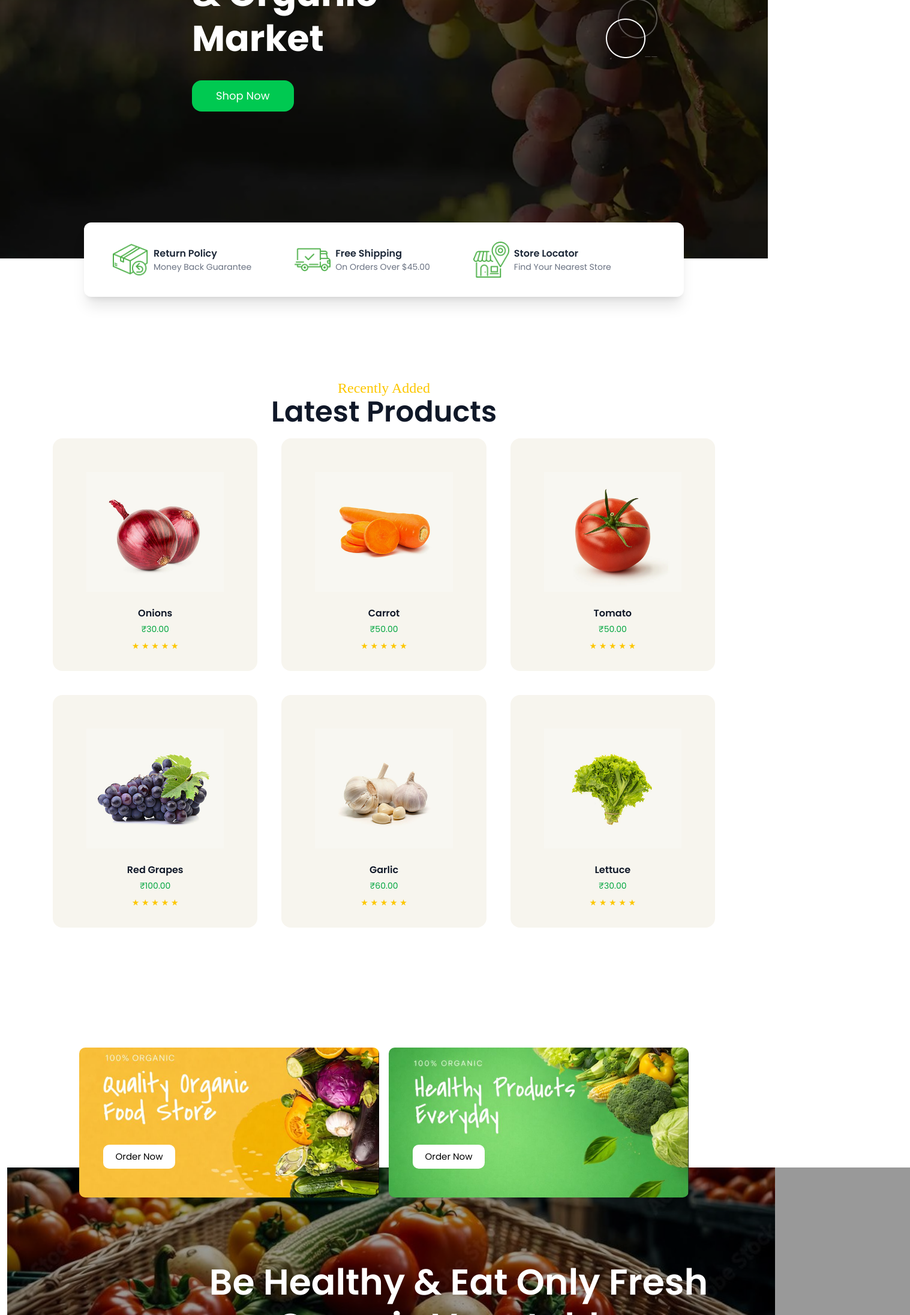
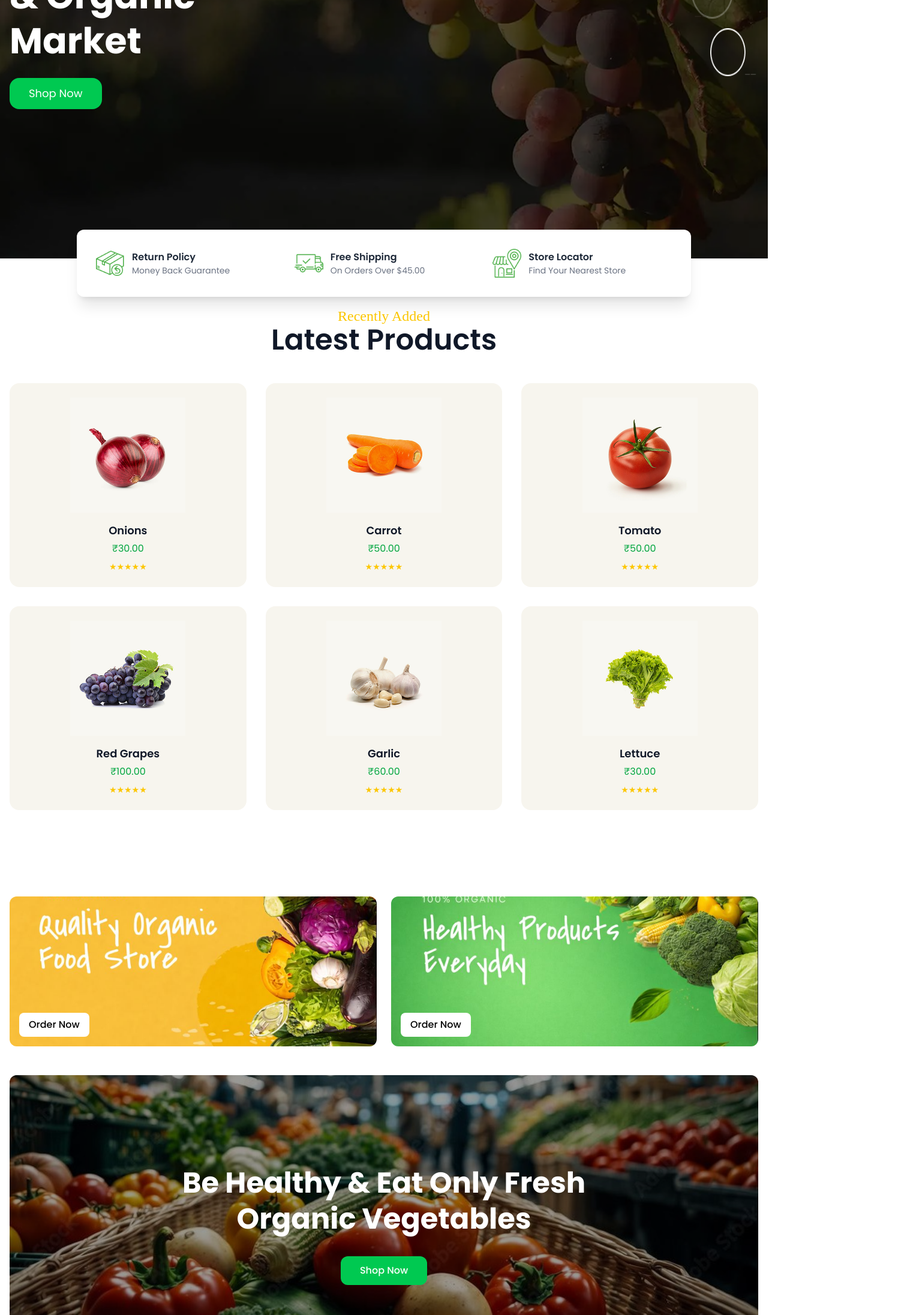
Before and after one commit to pentasoftwareconsultancy/Agriculture, a React (Vite) app in the folder Agri/: page / in a window 1280 px wide. Shown: the part 500-2693 px from the top of the page at 60% size, 1517 px wide, since content can reach past the window. Built offline with nearby package versions, Linux system fonts and the light colour scheme.

Commit message:
Done with responsive design of home

```diff
--- a/Agri/src/components/Home/Hero.jsx
+++ b/Agri/src/components/Home/Hero.jsx
@@ -9,57 +9,59 @@ import circle2 from "../../assets/circle2.png";
 function Hero() {
   return (
     <section
-      className="relative h-screen bg-cover bg-center flex items-center"
+      className="relative min-h-screen bg-cover bg-center flex items-center"
       style={{ backgroundImage: `url(${homeMain})` }}
     >
       <div className="absolute inset-0 bg-black/50"></div>
 
-      <div className="flex relative z-10 ml-80 text-white">
-        <div>
-          <h1 className="text-6xl font-bold leading-tight">
-            <span className="text-yellow-400 font-pacifico ">Agriculture</span>
+      <div className="container mx-auto px-4 relative z-10">
+        <div className="flex flex-col lg:flex-row items-center justify-between">
+          <div className="text-white text-center lg:text-left mb-8 lg:mb-0">
+            <h1 className="text-3xl sm:text-4xl md:text-5xl lg:text-6xl font-bold leading-tight mb-6">
+              <span className="text-yellow-400 font-pacifico">Agriculture</span>
               <br />
               & Organic
               <br />
               Market
             </h1>
 
-          <button className="mt-8 px-10 py-3 bg-green-500 hover:bg-green-600 rounded-2xl text-white text-lg transition">
+            <button className="px-8 py-3 bg-green-500 hover:bg-green-600 rounded-2xl text-white text-base md:text-lg transition">
               Shop Now
             </button>
           </div>
+
+          <div className="hidden lg:flex flex-col gap-4 relative">
+            <img src={circle2} className="w-20 h-20 xl:w-24 xl:h-24" />
+            <img src={circle1} className="w-16 h-16 xl:w-20 xl:h-20 ml-8" />
           </div>
-
-      <div className="absolute right-40 top-1/2 -translate-y-1/2 z-10 flex flex-col gap-4">
-        <img src={circle2} className="" />
-      </div>
-      <div className="absolute right-45 top-100 ">
-        <img src={circle1} className="" />
-      </div>
-
-      <div className="absolute -bottom-16 left-1/2 -translate-x-1/2 z-20">
-        <div className="bg-white w-250 rounded-xl shadow-xl px-12 py-8 flex gap-16 ">
-          <div className="flex">
-            <img src={icon} className="w-15 h-15 m-0" />
-            <div className="p-2">
-              <h4 className="font-semibold text-gray-800">Return Policy</h4>
-              <p className="text-sm text-gray-500">Money Back Guarantee</p>
         </div>
       </div>
 
-          <div className="flex">
-            <img src={icon1} className="w-15 h-15 m-0" />
-            <div className="p-2">
-              <h4 className="font-semibold text-gray-800">Free Shipping</h4>
-              <p className="text-sm text-gray-500">On Orders Over $45.00</p>
+      <div className="absolute -bottom-6 sm:-bottom-8 md:-bottom-16 left-0 right-0 z-20 px-4">
+        <div className="bg-white max-w-5xl mx-auto rounded-xl shadow-xl p-4 md:p-8">
+          <div className="grid grid-cols-1 sm:grid-cols-3 gap-4 md:gap-8">
+            <div className="flex items-center justify-center sm:justify-start">
+              <img src={icon} className="w-10 h-10 md:w-12 md:h-12 mr-3 flex-shrink-0" />
+              <div className="text-center sm:text-left">
+                <h4 className="font-semibold text-gray-800 text-sm md:text-base">Return Policy</h4>
+                <p className="text-xs md:text-sm text-gray-500">Money Back Guarantee</p>
               </div>
             </div>
 
-          <div className="flex">
-            <img src={icon2} className="w-15 h-15 m-0" />
-            <div className="p-2">
-              <h4 className="font-semibold text-gray-800">Store Locator</h4>
-              <p className="text-sm text-gray-500">Find Your Nearest Store</p>
+            <div className="flex items-center justify-center sm:justify-start">
+              <img src={icon1} className="w-10 h-10 md:w-12 md:h-12 mr-3 flex-shrink-0" />
+              <div className="text-center sm:text-left">
+                <h4 className="font-semibold text-gray-800 text-sm md:text-base">Free Shipping</h4>
+                <p className="text-xs md:text-sm text-gray-500">On Orders Over $45.00</p>
+              </div>
+            </div>
+
+            <div className="flex items-center justify-center sm:justify-start">
+              <img src={icon2} className="w-10 h-10 md:w-12 md:h-12 mr-3 flex-shrink-0" />
+              <div className="text-center sm:text-left">
+                <h4 className="font-semibold text-gray-800 text-sm md:text-base">Store Locator</h4>
+                <p className="text-xs md:text-sm text-gray-500">Find Your Nearest Store</p>
+              </div>
             </div>
           </div>
         </div>
--- a/Agri/src/components/Home/Hero1.jsx
+++ b/Agri/src/components/Home/Hero1.jsx
@@ -16,45 +16,43 @@ function LatestProducts() {
   ]
 
   return (
-    <section className="py-50 bg-white">
-
-      <div className="text-center mb-5">
-        <p className="text-yellow-400 font-pacifico text-2xl">
+    <section className="py-8 md:py-20 bg-white">
+      <div className="container mx-auto px-4">
+        <div className="text-center mb-8 md:mb-12">
+          <p className="text-yellow-400 font-pacifico text-lg md:text-2xl">
             Recently Added
           </p>
-        <h2 className="text-5xl font-semibold text-gray-900">
+          <h2 className="text-2xl md:text-5xl font-semibold text-gray-900">
             Latest Products
           </h2>
         </div>
 
-      <div className="max-w-6xl mx-auto grid grid-cols-1 sm:grid-cols-2 md:grid-cols-3 gap-10 px-6">
+        <div className="grid grid-cols-2 md:grid-cols-3 gap-4 md:gap-8">
           {products.map((product) => (
             <div
               key={product.id}
-            className="group bg-[#f7f5ee] rounded-2xl p-8 text-center hover:shadow-xl transition"
+              className="bg-[#f7f5ee] rounded-xl md:rounded-2xl p-3 md:p-6 text-center hover:shadow-xl transition"
             >
-            <div className=" rounded-xl p-6">
+              <div className="mb-3 md:mb-4">
                 <img
                   src={product.img}
                   alt={product.name}
-                className=" w-200 h-50 object-cover group-hover:scale-105 transition"
+                  className="w-full h-24 md:h-48 object-contain mx-auto transition hover:scale-105"
                 />
               </div>
-            <h3 className="font-semibold text-gray-900">
+              <h3 className="font-semibold text-gray-900 text-sm md:text-lg mb-1">
                 {product.name}
               </h3>
-
-            <p className="text-green-600 text-sm mt-1">
+              <p className="text-green-600 text-sm md:text-base mb-2">
                 {product.price}
               </p>
-
-            <div className="flex justify-center gap-1 mt-2 text-yellow-400 text-sm">
-              ★ ★ ★ ★ ★
+              <div className="text-yellow-400 text-sm">
+                ★★★★★
               </div>
             </div>
           ))}
         </div>
-
+      </div>
     </section>
   )
 }
--- a/Agri/src/components/Home/Hero2.jsx
+++ b/Agri/src/components/Home/Hero2.jsx
@@ -4,25 +4,36 @@ import Hero2_2 from '../../assets/Hero2_2.png'
 import Hero2_4 from '../../assets/Hero2_4.jpg'
 function Hero2() {
   return (
-    <div className='relative h-[800px]'>
-        <div className='flex absolute gap-4 justify-center w-full z-20'>
-            <div className='relative'>
-              <img className='w-[500px] h-[250px] object-cover rounded-[10px]' src={Hero2_1} alt="Hero1"/>
-              <button className='absolute text-[15px] w-30 bottom-12 left-10 bg-white text-black h-10 px-2 rounded-[10px]'>Order Now</button>
-            </div>
-            <div className='relative'>
-               <img className='w-[500px] h-[250px] object-cover rounded-[10px]' src={Hero2_2} alt="Hero1"/>
-               <button className='absolute text-[15px] w-30 bottom-12 left-10 bg-white text-black h-10 px-2 rounded-[10px]'>Order Now</button>
-            </div>
+    <div className='py-8 md:py-16'>
+      <div className='container mx-auto px-4'>
+        <div className='grid grid-cols-1 md:grid-cols-2 gap-4 md:gap-6 mb-8 md:mb-12'>
+          <div className='relative'>
+            <img className='w-full h-[200px] md:h-[250px] object-cover rounded-xl' src={Hero2_1} alt="Fresh Vegetables"/>
+            <button className='absolute bottom-4 left-4 bg-white text-black px-4 py-2 rounded-lg text-sm md:text-base font-medium hover:bg-gray-100 transition'>
+              Order Now
+            </button>
+          </div>
+          <div className='relative'>
+            <img className='w-full h-[200px] md:h-[250px] object-cover rounded-xl' src={Hero2_2} alt="Organic Fruits"/>
+            <button className='absolute bottom-4 left-4 bg-white text-black px-4 py-2 rounded-lg text-sm md:text-base font-medium hover:bg-gray-100 transition'>
+              Order Now
+            </button>
+          </div>
         </div>
-        <div className='relative'>
-            <img className='relative w-[1505px] h-[500px] object-cover object-bottom top-50 left-3 ' src={Hero2_4} alt="Hero1"/>
-            <div className='absolute inset-0 bg-black opacity-40 left-3 top-50 w-[1505px] h-[500px] '></div>
-            <div className='absolute inset-0 flex flex-col items-center justify-center left-3 top-50 w-[1505px] h-[535px]'>
-                <p className=' text-white text-center font-semibold text-[60px] leading-[74px]  '>Be Healthy & Eat Only Fresh <br></br>Organic Vegetables</p>
-                <button className='bg-green-500 text-white h-10 w-30 rounded-[10px] mt-[40px]'>Shop Now</button>
-            </div>
+
+        <div className='relative rounded-xl overflow-hidden'>
+          <img className='w-full h-[300px] md:h-[500px] object-cover' src={Hero2_4} alt="Organic Farm"/>
+          <div className='absolute inset-0 bg-black/40'></div>
+          <div className='absolute inset-0 flex flex-col items-center justify-center px-4 text-center'>
+            <h2 className='text-white font-bold text-xl md:text-4xl lg:text-5xl leading-tight mb-6 md:mb-8'>
+              Be Healthy & Eat Only Fresh<br />Organic Vegetables
+            </h2>
+            <button className='bg-green-500 hover:bg-green-600 text-white px-6 md:px-8 py-3 rounded-xl text-sm md:text-base font-medium transition'>
+              Shop Now
+            </button>
+          </div>
         </div>
+      </div>
     </div>
   )
 }
--- a/Agri/src/components/Home/Hero3.jsx
+++ b/Agri/src/components/Home/Hero3.jsx
@@ -9,45 +9,45 @@ function Hero3() {
         { id: 2, name: "Cauliflower", price: "₹30.00", img: Hero3_cauliflower },
         { id: 3, name: "Brinjal", price: "₹50.00", img: Hero3_brinjal },
         { id: 4, name: "Pear", price: "₹70.00", img: Hero3_pear },
-
       ]
 
   return (
-    <div className="mb-15">
-      <div className="text-center mb-14">
-        <p className="text-yellow-400 font-pacifico text-2xl">Special Offers</p>
-        <h2 className="text-5xl font-semibold text-gray-900">
+    <div className="py-8 md:py-16">
+      <div className="container mx-auto px-4">
+        <div className="text-center mb-8 md:mb-14">
+          <p className="text-yellow-400 font-pacifico text-lg md:text-2xl">Special Offers</p>
+          <h2 className="text-2xl md:text-5xl font-semibold text-gray-900">
             Today's Hot Deal
           </h2>
         </div>
-<div className="w-full mx-auto flex gap-10 px-20">
+
+        <div className="grid grid-cols-2 md:grid-cols-4 gap-4 md:gap-6 lg:gap-10">
           {items.map((product) => (
             <div
               key={product.id}
-            className="group text-center flex-1"
+              className="group text-center"
             >
-            <div className="">
+              <div className="mb-2 md:mb-4">
                 <img
                   src={product.img}
                   alt={product.name}
-                className="w-80% h-80% object-cover rounded-2xl border border-gray-300 group-hover:scale-105 transition"
+                  className="w-full h-32 md:h-48 lg:h-64 object-cover rounded-xl md:rounded-2xl border border-gray-300 group-hover:scale-105 transition"
                 />
               </div>
-            <h3 className="font-semibold text-gray-900 mt-4">
+              <h3 className="font-semibold text-gray-900 text-sm md:text-base lg:text-lg">
                 {product.name}
               </h3>
-
-            <p className="text-green-600 text-sm mt-1">
+              <p className="text-green-600 text-xs md:text-sm lg:text-base mt-1">
                 {product.price}
               </p>
-
-            <div className="flex justify-center gap-1 mt-2 text-yellow-400 text-sm">
+              <div className="flex justify-center gap-0.5 md:gap-1 mt-1 md:mt-2 text-yellow-400 text-xs md:text-sm">
                 ★ ★ ★ ★ ★
               </div>
             </div>
           ))}
         </div>
       </div>
+    </div>
   );
 }
 
```
Also changed, not shown: Agri/src/components/Home/Hero4.jsx (+30 -20 lines), Agri/src/components/Home/Hero5.jsx (+33 -43 lines), Agri/src/components/Home/Hero6.jsx (+42 -43 lines). Lines whose indentation alone changed are shown as unchanged.
